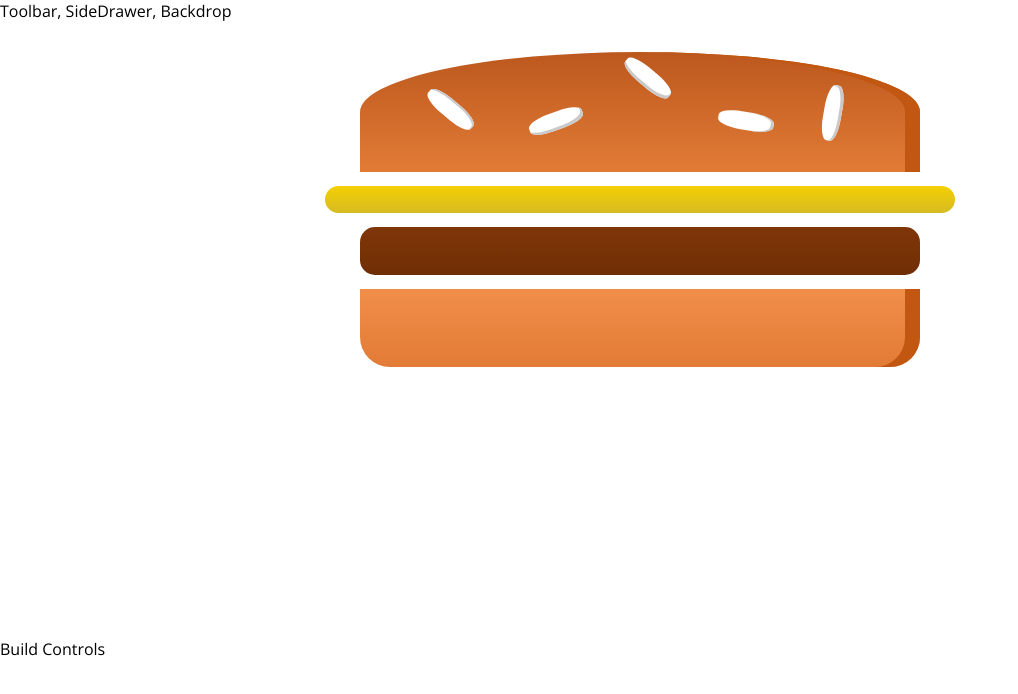
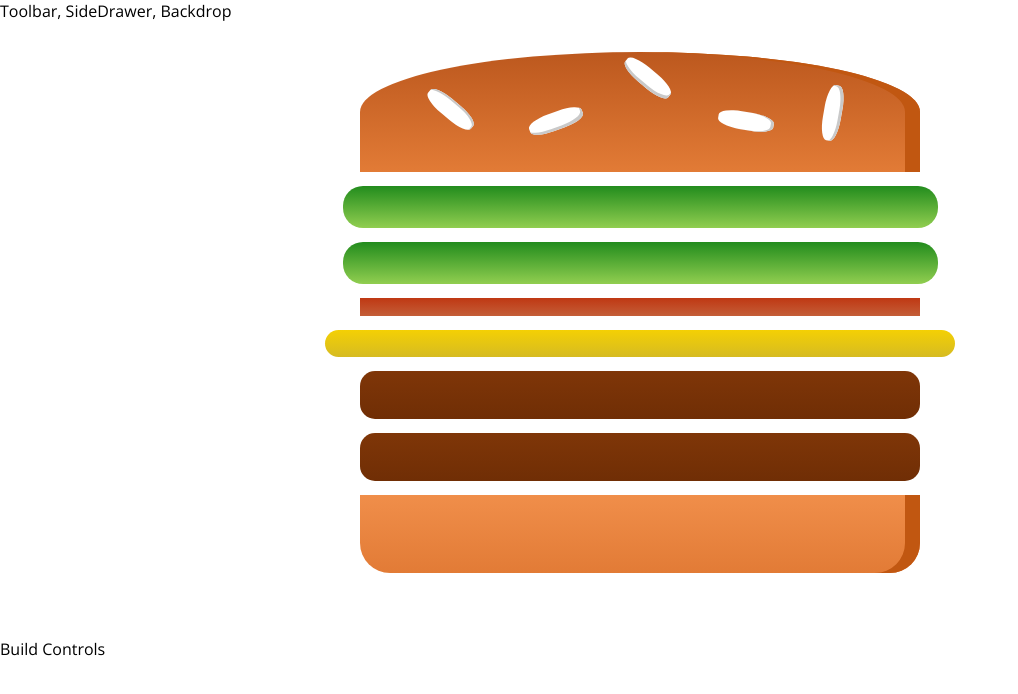
Before and after one commit to asraavisena/burger-builder, a React app: page / in a window 1280 px wide. Shown: the top 694 px of the page, without its empty margins (0-1018 px from the left). Built offline with nearby package versions, Linux system fonts and the light colour scheme.

Commit message:
adding some dynamic burger

```diff
--- a/src/components/Burger/Burger.js
+++ b/src/components/Burger/Burger.js
@@ -4,11 +4,29 @@
 import BurgerIngredient from './BurgerIngredient/BurgerIngredient';
 
 const burger = ( props ) => {
+
+    // convert object to array
+    let transformedIngredients = Object.keys( props.ingredients )
+        .map( igKey => {
+            return [...Array(props.ingredients[igKey])].map((_, i) => {
+                return <BurgerIngredient key= {igKey + i} type= {igKey} />; //igKey like salad i is 1,2,3 and so on
+            }); // []
+    } )
+        .reduce((arr, el) => {
+            return arr.concat(el)
+        }, []); //Transform an Array into something else
+
+    if (transformedIngredients.length === 0){
+        transformedIngredients = <p>Please start adding INGREDIENTS!</p>
+    };
+
+    // for teseting inside transformedIngredients
+    // console.log(transformedIngredients);
+
     return (
         <div className= {classes.Burger}>
             <BurgerIngredient type= "bread-top" />
-            <BurgerIngredient type= "cheese" />
-            <BurgerIngredient type= "meat" />
+            {transformedIngredients}
             <BurgerIngredient type= "bread-bottom" />
         </div>
     );
--- a/src/containers/BurgerBuilder/BurgerBuider.js
+++ b/src/containers/BurgerBuilder/BurgerBuider.js
@@ -4,10 +4,24 @@
 import Burger from '../../components/Burger/Burger';
 
 class BurgerBuilder extends Component {
+    // constructor( props ) {
+    //     super(props);
+    //     this.state = {...};
+    // }
+
+    state = {
+        ingredients: {
+            salad: 2,
+            bacon: 1,
+            cheese: 1,
+            meat: 2
+        }
+    };
+
     render () {
         return (
             <Aux>
-                <Burger />
+                <Burger ingredients= {this.state.ingredients} />
                 <div>Build Controls</div>
 
             </Aux>
```
